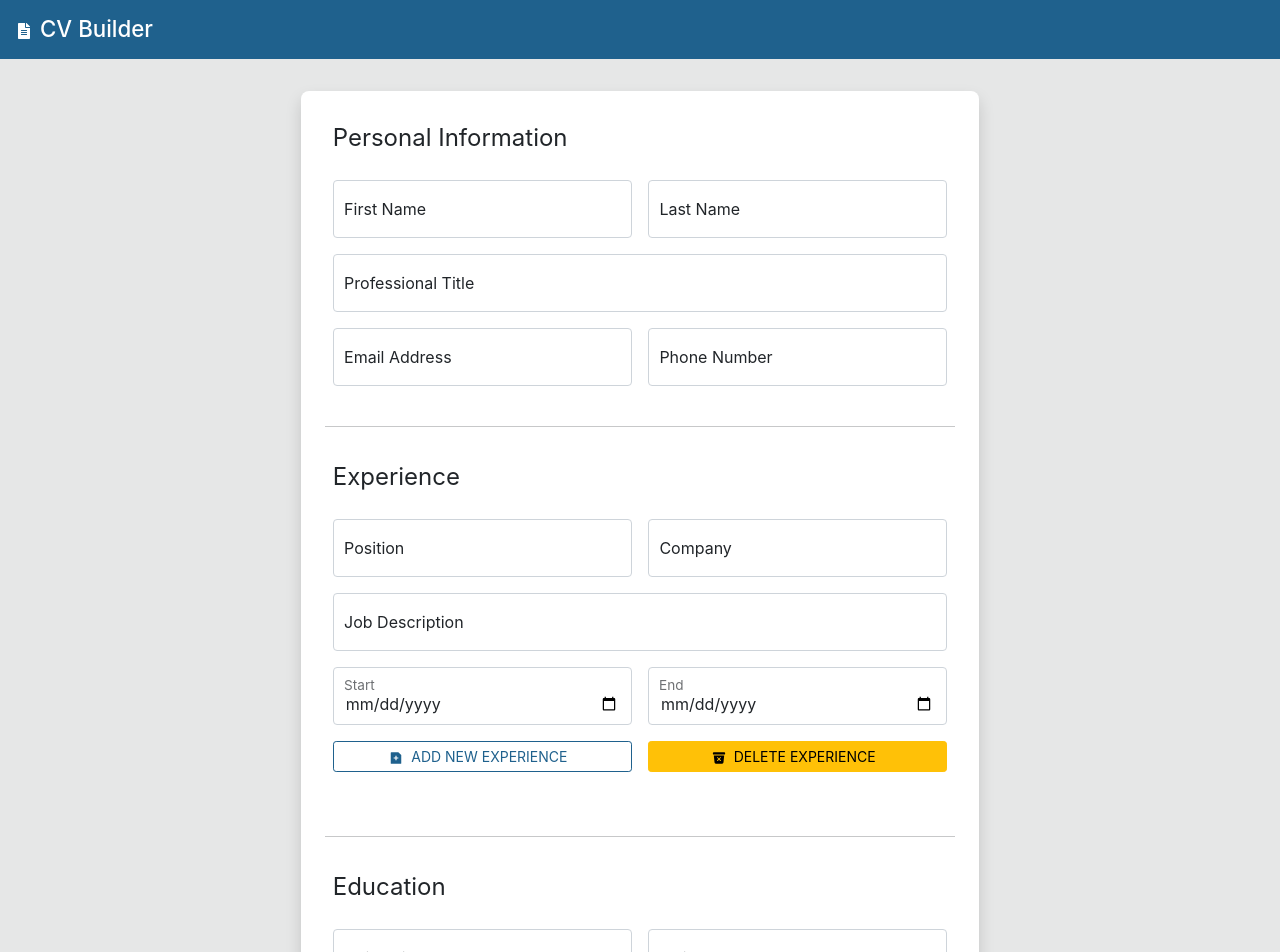
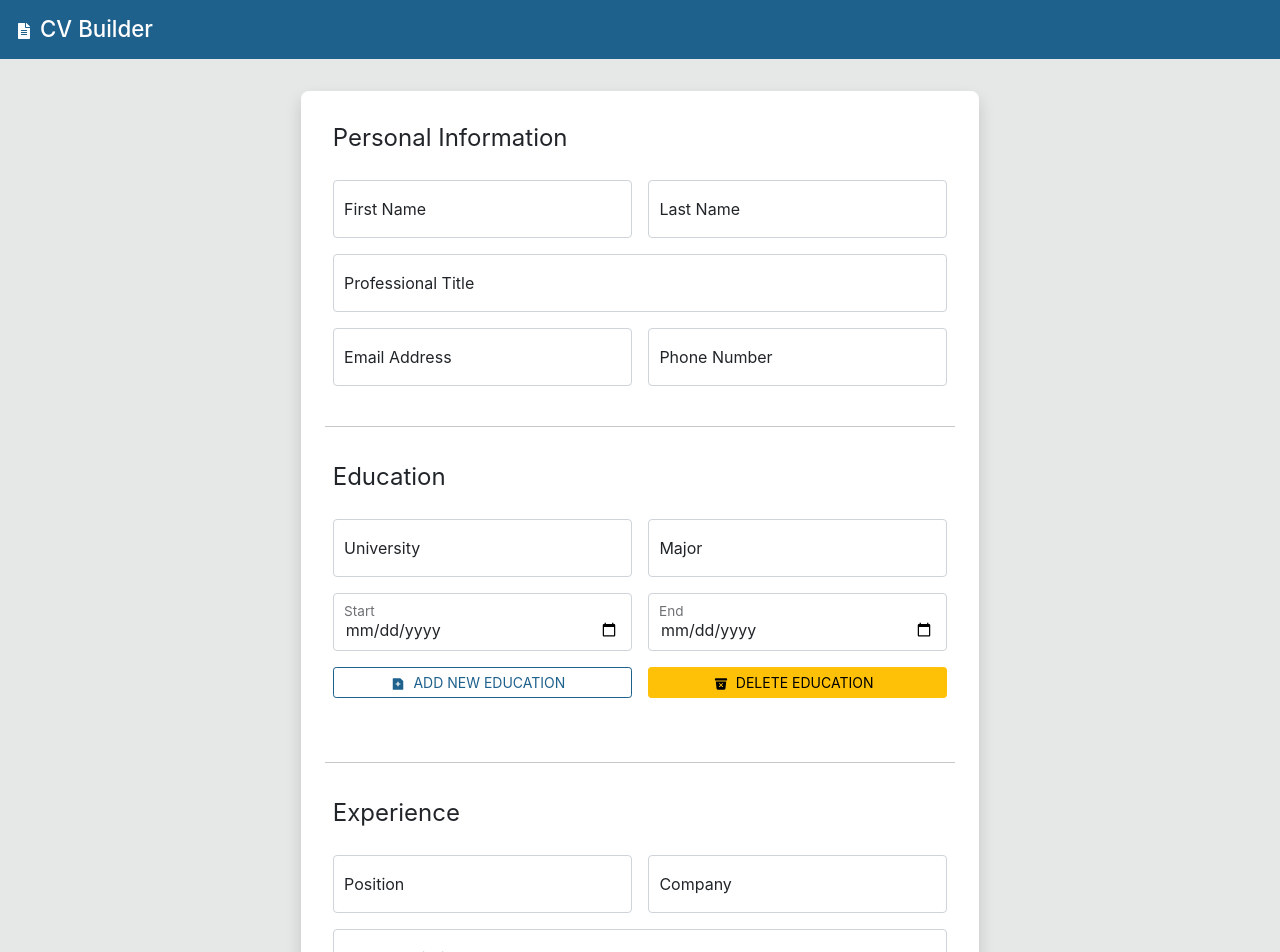
Before and after one commit to george-swift/cv-builder, a React app: page / in a window 1280 px wide. Shown: the top 952 px of the page. Built offline with nearby package versions, Linux system fonts and the light colour scheme.

Commit message:
Reorder form sections

```diff
--- a/src/components/form/FormLayout.js
+++ b/src/components/form/FormLayout.js
@@ -23,18 +23,18 @@ const CvForm = ({
       onChange={onChangePersonal}
     />
     <hr />
+    <Education
+      education={cv.education}
+      onChange={onChangeEducation}
+      onAdd={onAddEducation}
+      onDelete={onDeleteEducation}
+    />
+    <hr />
     <Experience
       experience={cv.experience}
       onChange={onChangeExperience}
       onAdd={onAddExperience}
       onDelete={onDeleteExperience}
-    />
-    <hr />
-    <Education
-      education={cv.education}
-      onChange={onChangeEducation}
-      onAdd={onAddEducation}
-      onDelete={onDeleteEducation}
     />
     <hr />
     <Button text="Generate Preview" color="outline-success" onClick={onPreview} />
```
